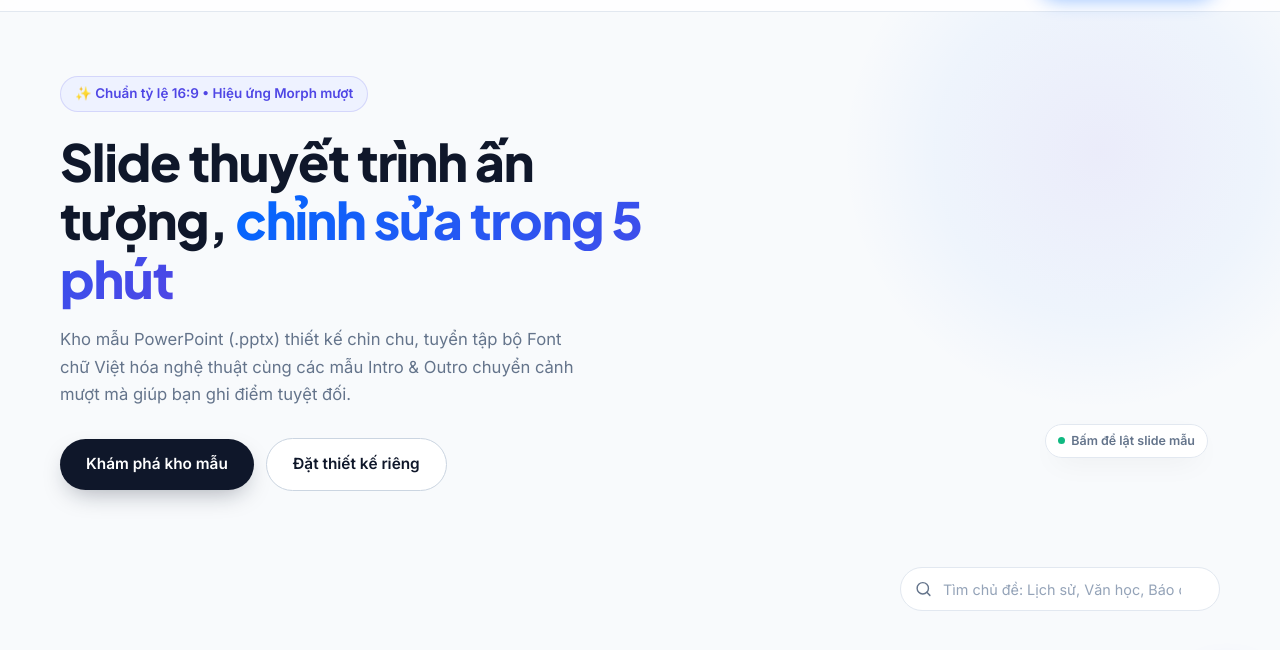
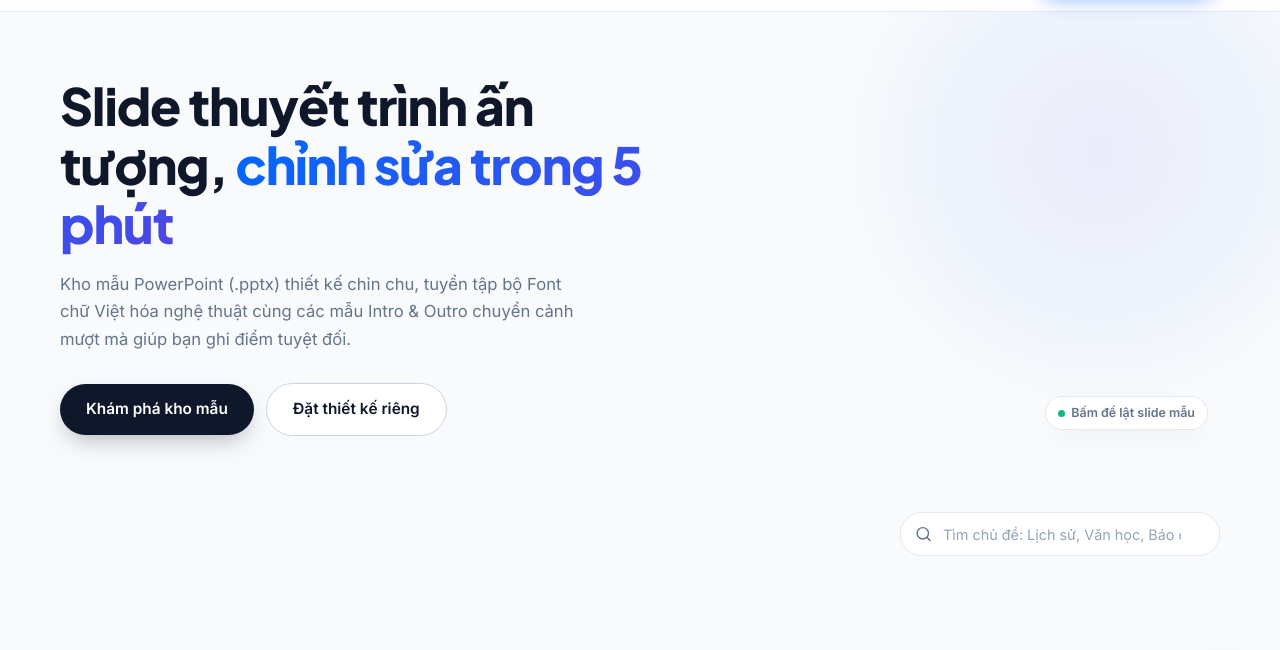
Before and after one commit to XZdark/Shop-pptx-, a plain HTML site: page index.html in a window 1280 px wide. Shown: the part 61-711 px from the top of the page. Drawn offline with Linux system fonts and the light colour scheme.

Commit message:
Update index.html

```diff
--- a/index.html
+++ b/index.html
@@ -1369,7 +1369,7 @@
     <div class="container hero-grid">
       <!-- Cột trái -->
       <div>
-        <div class="hero-badge">✨ Chuẩn tỷ lệ 16:9 • Hiệu ứng Morph mượt</div>
+
         <h1 class="hero-title">
           Slide thuyết trình ấn tượng, <span>chỉnh sửa trong 5 phút</span>
         </h1>
```
